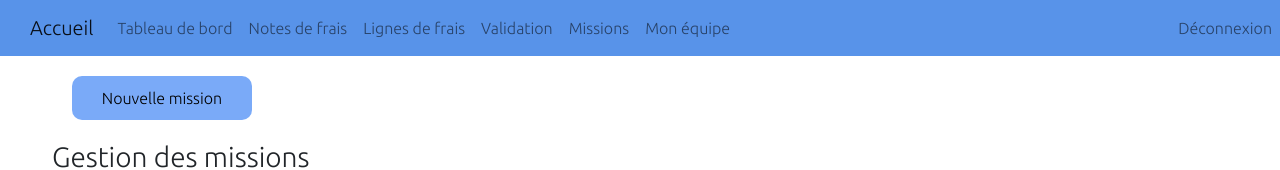
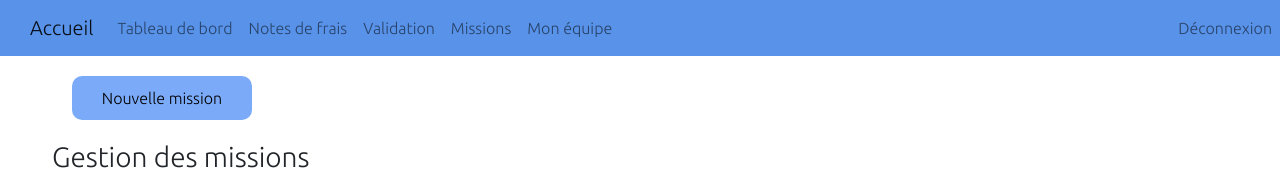
Before and after one commit to Aline-G/GL-front, an Angular app: page /manager/mission in a window 1280 px wide. Shown: the top 170 px of the page. Built offline with nearby package versions, Linux system fonts and the light colour scheme; no server answers.

Commit message:
cleanUp of navBars

```diff
--- a/src/app/home-screen/home-slip/home-slip.component.html
+++ b/src/app/home-screen/home-slip/home-slip.component.html
@@ -39,9 +39,6 @@
             <li class="nav-item">
               <a class="nav-link" [class.active]="currentRoute == 'viewExpense'" aria-current="page" [routerLink]="['/colaborator/viewExpense']">Notes de frais</a>
             </li>
-            <li class="nav-item">
-              <a class="nav-link">Lignes de frais</a>
-            </li>
           </ul>
         </div>
         <div class="d-flex align-items-center">
--- a/src/app/validation/validation-navbar/validation-navbar.component.html
+++ b/src/app/validation/validation-navbar/validation-navbar.component.html
@@ -25,9 +25,6 @@
           <li class="nav-item">
             <a class="nav-link" href="#" [class.active]="currentRoute == 'viewExpense'" aria-current="page" [routerLink]="['/manager/viewExpense']">Notes de frais</a>
           </li>
-          <li class="nav-item">
-            <a class="nav-link" >Lignes de frais</a>
-          </li>
           <li class="nav-item active">
           <a class="nav-link" href="#"[class.active]="currentRoute == 'validation'" aria-current="page" [routerLink]="['/manager/validation']">Validation</a>
           </li>
```
